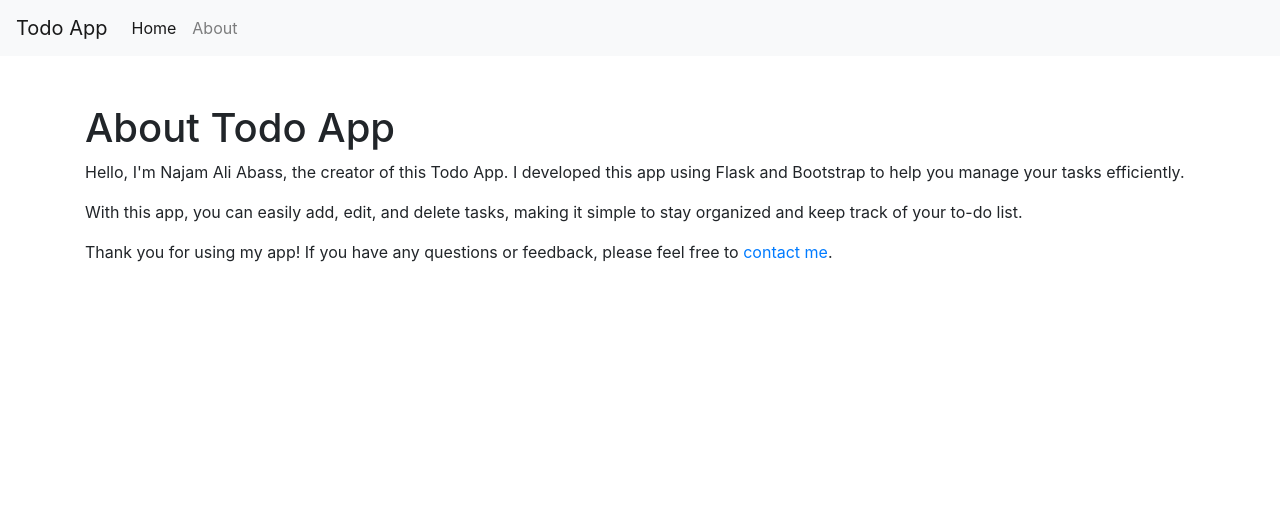
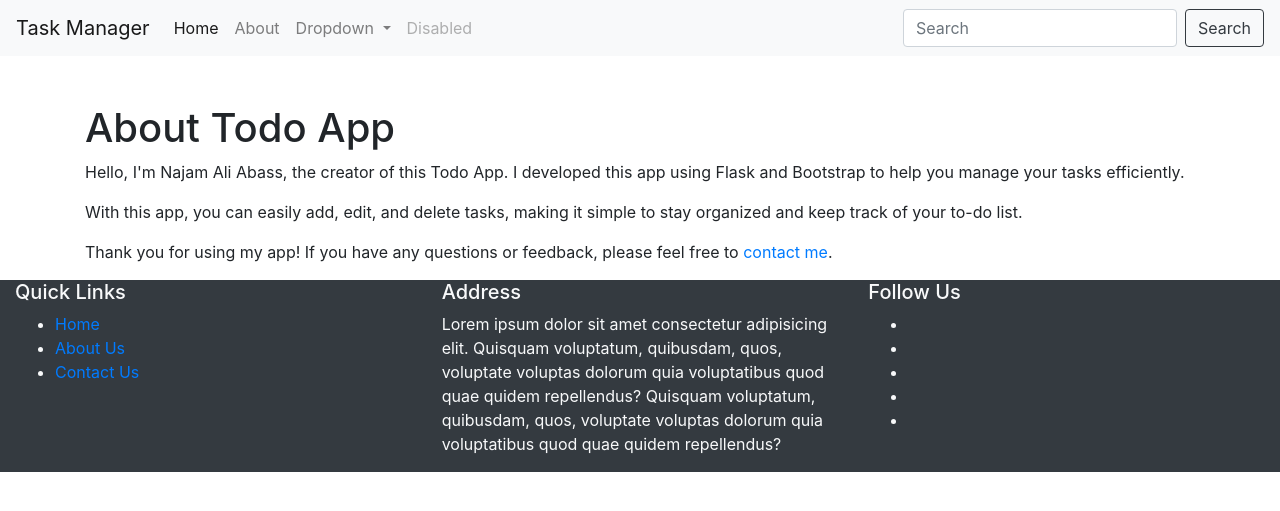
Before and after one commit to Ctoic/Task-Manager, a Flask app: page /about in a window 1280 px wide. Shown: the top 511 px of the page. Run offline with Flask 3, Linux system fonts and the light colour scheme; some libraries are stand-ins or nearby versions.

Commit message:
new commits

```diff
--- a/app.py
+++ b/app.py
@@ -55,15 +55,23 @@ def delete(id):
     db.session.commit()
     return redirect(url_for('Home'))
 
+@app.route('/search', methods=['GET'])
+def search():
+    if request.method == 'GET':
+        search_query = request.args.get('search')
+        search_query = f"%{search_query}%"  # Adding wildcard '%' for partial matching
+        todos = TodoModel.query.filter(TodoModel.title.like(search_query)).all()
+        return render_template('search.html', todos=todos)
+    return redirect(url_for('Home'))
+
+
+
+
 @app.route('/about')
 def about():
     return render_template('about.html')
 
 
-
-
-
-
 # this is the main app which will run the app
 if __name__ == '__main__':
     app.run(debug=True)
--- a/templates/about.html
+++ b/templates/about.html
@@ -1,40 +1,18 @@
-<!DOCTYPE html>
-<html lang="en">
-<head>
-    <meta charset="UTF-8">
-    <meta name="viewport" content="width=device-width, initial-scale=1.0">
-    <title>About Todo App</title>
-    <!-- Include Bootstrap CSS -->
-    <link rel="stylesheet" href="https://maxcdn.bootstrapcdn.com/bootstrap/4.5.2/css/bootstrap.min.css">
-</head>
-<body>
-    <nav class="navbar navbar-expand-lg navbar-light bg-light">
-        <a class="navbar-brand" href="#">Todo App</a>
-        <button class="navbar-toggler" type="button" data-toggle="collapse" data-target="#navbarNav" aria-controls="navbarNav" aria-expanded="false" aria-label="Toggle navigation">
-            <span class="navbar-toggler-icon"></span>
-        </button>
-        <div class="collapse navbar-collapse" id="navbarNav">
-            <ul class="navbar-nav">
-                <li class="nav-item active">
-                    <a class="nav-link" href="/">Home <span class="sr-only">(current)</span></a>
-                </li>
-                <li class="nav-item">
-                    <a class="nav-link" href="/about">About</a>
-                </li>
-            </ul>
-        </div>
-    </nav>
+{%extends 'base.html'%} {%block title%} About {%endblock%} {%block body%}
 
 <div class="container mt-5">
-        <h1>About  Todo App</h1>
+  <h1>About Todo App</h1>
   <p>
-            Hello, I'm Najam Ali Abass, the creator of this Todo App. I developed this app using Flask and Bootstrap to help you manage your tasks efficiently.
+    Hello, I'm Najam Ali Abass, the creator of this Todo App. I developed this
+    app using Flask and Bootstrap to help you manage your tasks efficiently.
   </p>
   <p>
-            With this app, you can easily add, edit, and delete tasks, making it simple to stay organized and keep track of your to-do list.
+    With this app, you can easily add, edit, and delete tasks, making it simple
+    to stay organized and keep track of your to-do list.
   </p>
   <p>
-            Thank you for using my app! If you have any questions or feedback, please feel free to <a href="https://github.com/Ctoic">contact me</a>.
+    Thank you for using my app! If you have any questions or feedback, please
+    feel free to <a href="https://github.com/Ctoic">contact me</a>.
   </p>
 </div>
 
@@ -42,5 +20,4 @@
 <script src="https://code.jquery.com/jquery-3.5.1.slim.min.js"></script>
 <script src="https://cdn.jsdelivr.net/npm/@popperjs/core@2.5.4/dist/umd/popper.min.js"></script>
 <script src="https://maxcdn.bootstrapcdn.com/bootstrap/4.5.2/js/bootstrap.min.js"></script>
-</body>
-</html>
+{%endblock body%}
--- a/templates/base.html
+++ b/templates/base.html
@@ -42,7 +42,7 @@
         <div class="collapse navbar-collapse" id="navbarSupportedContent">
           <ul class="navbar-nav mr-auto">
             <li class="nav-item active">
-              <a class="nav-link" href="#"
+              <a class="nav-link" href="/"
                 >Home <span class="sr-only">(current)</span></a
               >
             </li>
@@ -74,10 +74,11 @@
               >
             </li>
           </ul>
-          <form class="form-inline my-2 my-lg-0">
+          <form class="form-inline my-2 my-lg-0" method='GET' action='/search'>
             <input
               class="form-control mr-sm-2"
-              type="search"
+              type="text"
+              name="query"
               placeholder="Search"
               aria-label="Search"
             />
@@ -97,6 +98,41 @@
 
 
   </body>
+<footer class="footer">
+  <div class="container-fluid">
+    <div class="row bg-dark text-light">
+      <div class="col-md-4 col-sm-4">
+        <h5>Quick Links</h5>
+        <ul>
+          <li><a href="#">Home</a></li>
+          <li><a href="#">About Us</a></li>
+          <li><a href="#">Contact Us</a></li>
+        </ul>
+      </div>
+      <div class="col-md-4 col-sm-4">
+        <h5>Address</h5>
+        <p>
+          Lorem ipsum dolor sit amet consectetur adipisicing elit. Quisquam
+          voluptatum, quibusdam, quos, voluptate voluptas dolorum quia
+          voluptatibus quod quae quidem repellendus? Quisquam voluptatum,
+          quibusdam, quos, voluptate voluptas dolorum quia voluptatibus quod
+          quae quidem repellendus?
+        </p>
+      </div>
+      <div class="col-md-4 col-sm-4">
+        <h5>Follow Us</h5>
+        <ul class="social-network">
+          <li><a href="#" class="fb tool-tip" title="Facebook"><i class="fa fa-facebook"></i></a></li>
+          <li><a href="#" class="twitter tool-tip" title="Twitter"><i class="fa fa-twitter"></i></a></li>
+          <li><a href="#" class="gplus tool-tip" title="Google Plus"><i class="fa fa-google-plus"></i></a></li>
+          <li><a href="#" class="linkedin tool-tip" title="Linkedin"><i class="fa fa-linkedin"></i></a></li>
+          <li><a href="#" class="ytube tool-tip" title="You Tube"><i class="fa fa-youtube-play"></i></a></li>
+        </ul>
+      </div>
+    </div>
+  </footer>
+    <!-- End row -->
+
 
 
   </div>
--- a/templates/index.html
+++ b/templates/index.html
@@ -13,7 +13,7 @@
         aria-describedby="emailHelp"
         placeholder="Enter Your Task"
       />
-      <small id="emailHelp" class="form-text text-muted"
+        <small id="emailHelp" class="form-text text-muted"
         >Put First things First :)</small
       >
     </div>
@@ -45,7 +45,6 @@
         <th scope="col">Descriptions</th>
         <th scope="col">Time</th>
         <th scope="col">Actions</th>
-        <th scope="col">Status</th>
       </tr>
     </thead>
     <tbody>
```
Also changed, not shown: new.py (added, +9 -0 lines), static/style/style.css (+10 -0 lines), templates/search.html (added, +9 -0 lines), CONTRIBUTING.md (added), instance/todo.db, 1 other file. Lines whose indentation alone changed are shown as unchanged.
